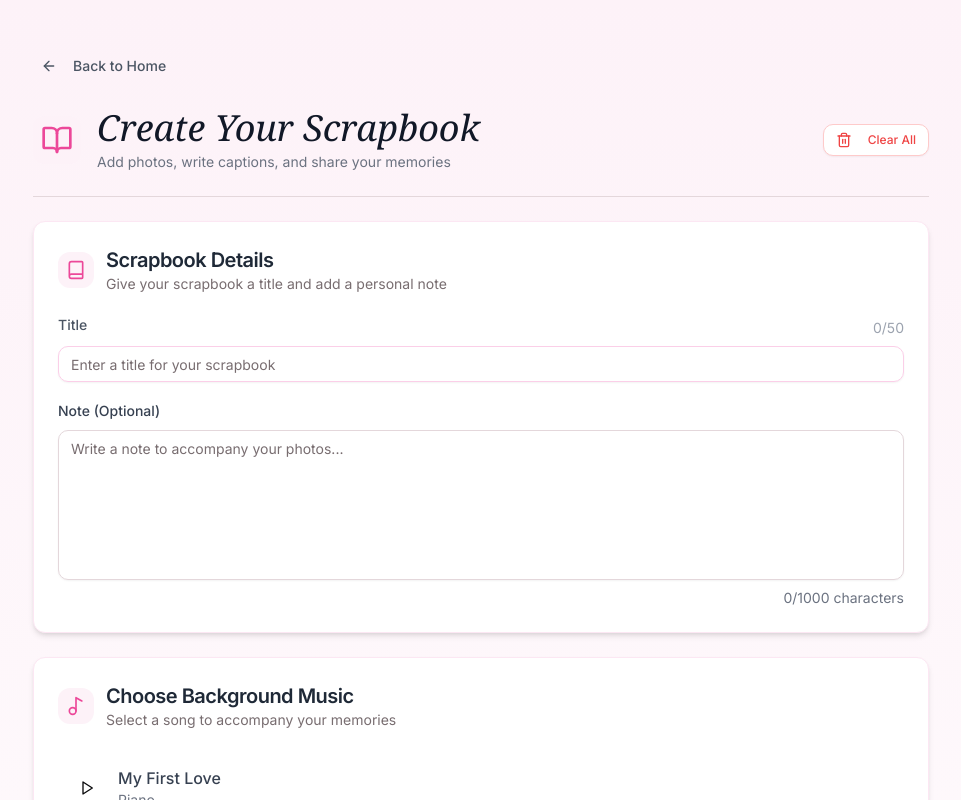
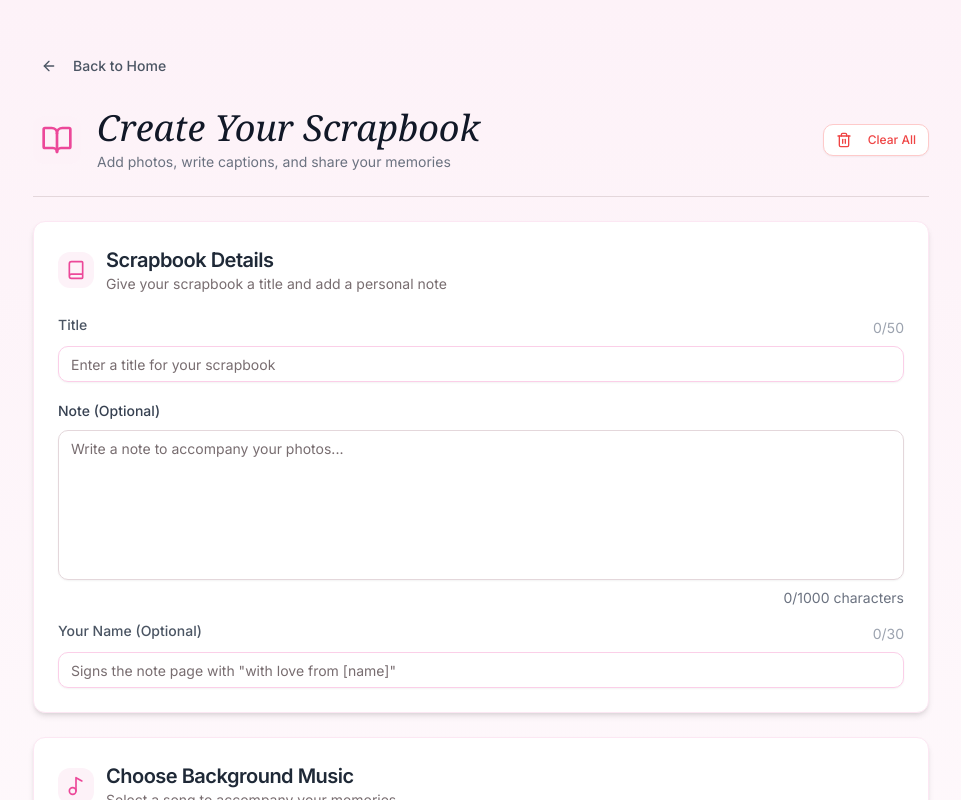
Before and after one commit to elijahmuraoka/couples-scrapbook, a Next.js app: page /create in a window 1280 px wide. Shown: the top 800 px of the page, without its empty margins (159-1120 px from the left). Built offline with nearby package versions, Linux system fonts and the light colour scheme.

Commit message:
feat: add sender name signature to note page
- New optional 'Your Name' input in scrapbook details
- Renders 'with love from [name]' at bottom of note page in book viewer
- Persisted to DB via sender_name column (needs migration)
- Shows in both preview and published scrapbook views

```diff
--- a/src/app/api/scrapbooks/route.ts
+++ b/src/app/api/scrapbooks/route.ts
@@ -18,6 +18,7 @@ export async function POST(req: Request) {
             .insert({
                 title: draft.title,
                 note: draft.note,
+                sender_name: draft.senderName,
                 code,
                 music_id: draft.selectedSongId,
                 is_published: true,
--- a/src/app/create/components/scrapbook-details.tsx
+++ b/src/app/create/components/scrapbook-details.tsx
@@ -17,15 +17,20 @@ interface ScrapbookDetailsProps {
     setTitle: (title: string) => void;
     note: string;
     setNote: (note: string) => void;
+    senderName: string;
+    setSenderName: (name: string) => void;
 }
 
 const MAX_TITLE_LENGTH = 50;
+const MAX_SENDER_NAME_LENGTH = 30;
 
 export function ScrapbookDetails({
     title,
     setTitle,
     note,
     setNote,
+    senderName,
+    setSenderName,
 }: ScrapbookDetailsProps) {
     const maxNoteLength = 1000; // Longer limit for the note
     const noteCharCount = note.length;
@@ -93,6 +98,29 @@ export function ScrapbookDetails({
                         {noteCharCount}/{maxNoteLength} characters
                     </div>
                 </div>
+
+                <div className="space-y-2">
+                    <div className="flex justify-between">
+                        <Label htmlFor="senderName" className="text-gray-600">
+                            Your Name (Optional)
+                        </Label>
+                        <span className="text-xs sm:text-sm text-gray-400">
+                            {senderName.length}/{MAX_SENDER_NAME_LENGTH}
+                        </span>
+                    </div>
+                    <Input
+                        id="senderName"
+                        value={senderName}
+                        onChange={(e) => {
+                            if (e.target.value.length <= MAX_SENDER_NAME_LENGTH) {
+                                setSenderName(e.target.value);
+                            }
+                        }}
+                        placeholder="Signs the note page with &quot;with love from [name]&quot;"
+                        className="w-full border-pink-200 focus-visible:ring-pink-500 text-xs sm:text-sm"
+                        maxLength={MAX_SENDER_NAME_LENGTH}
+                    />
+                </div>
             </CardContent>
         </Card>
     );
--- a/src/app/create/components/scrapbook-form.tsx
+++ b/src/app/create/components/scrapbook-form.tsx
@@ -114,6 +114,8 @@ export function ScrapbookForm() {
                     setTitle={(title) => updateDraft({ title })}
                     note={draft.note || ''}
                     setNote={(note) => updateDraft({ note })}
+                    senderName={draft.senderName || ''}
+                    setSenderName={(senderName) => updateDraft({ senderName })}
                 />
                 <MusicSelector
                     selectedSongId={draft.selectedSongId}
--- a/src/app/scrapbook/[code]/page.tsx
+++ b/src/app/scrapbook/[code]/page.tsx
@@ -25,6 +25,7 @@ async function fetchScrapbook(code: string): Promise<{
             code: data.code,
             title: data.title,
             note: data.note ?? undefined,
+            sender_name: data.sender_name ?? undefined,
             music_id: data.music_id ?? undefined,
             is_published: data.is_published,
             created_at: new Date(data.created_at),
--- a/src/components/book-viewer/index.tsx
+++ b/src/components/book-viewer/index.tsx
@@ -21,6 +21,7 @@ interface BookViewerProps {
 interface NormalizedBookData {
     title: string;
     note: string | null;
+    senderName: string | null;
     photos: Omit<Photo, 'id' | 'scrapbook_id' | 'created_at'>[];
 }
 
@@ -32,6 +33,7 @@ function normalizeBookData(
         return {
             title: data.title,
             note: data.note || null,
+            senderName: data.sender_name || null,
             photos: data.photos.map((photo) => ({
                 url: photo.url,
                 caption: photo.caption,
@@ -44,6 +46,7 @@ function normalizeBookData(
         return {
             title: data.title,
             note: data.note || null,
+            senderName: data.senderName || null,
             photos: data.previews.map((url, i) => ({
                 url,
                 caption: data.captions[i],
@@ -56,7 +59,7 @@ function normalizeBookData(
 }
 
 export function BookViewer({ data, showNavigation = true }: BookViewerProps) {
-    const { title, note, photos } = useMemo(() => normalizeBookData(data), [data]);
+    const { title, note, senderName, photos } = useMemo(() => normalizeBookData(data), [data]);
     const [currentPage, setCurrentPage] = useState(0);
     const [orientations, setOrientations] = useState<
         Array<'vertical' | 'horizontal'>
@@ -163,8 +166,13 @@ export function BookViewer({ data, showNavigation = true }: BookViewerProps) {
                             maxFontSize={22}
                         />
                     </div>
-                    {/* Heart decoration */}
-                    <div className="flex justify-center flex-shrink-0 mt-3">
+                    {/* Sender signature + heart */}
+                    <div className="flex flex-col items-center flex-shrink-0 mt-3 gap-1">
+                        {senderName && (
+                            <p className="font-handwriting text-xs md:text-sm text-pink-400/80 italic">
+                                with love from {senderName}
+                            </p>
+                        )}
                         <Heart className="md:w-8 md:h-8 w-6 h-6 text-pink-300 opacity-50" />
                     </div>
                 </div>
--- a/src/store/useScrapbookStore.ts
+++ b/src/store/useScrapbookStore.ts
@@ -10,6 +10,7 @@ interface ScrapbookStore {
 const initialState: ScrapbookDraft = {
     title: '',
     note: null,
+    senderName: null,
     selectedFiles: [],
     previews: [],
     captions: [],
--- a/src/types/scrapbook.ts
+++ b/src/types/scrapbook.ts
@@ -1,6 +1,7 @@
 export interface ScrapbookDraft {
     title: string;
     note: string | null;
+    senderName: string | null;
     selectedFiles: File[];
     previews: string[];
     captions: string[];
@@ -14,6 +15,7 @@ export interface Scrapbook {
     code: string; // Unique URL code
     title: string; // Required
     note?: string; // Optional
+    sender_name?: string; // Optional
     music_id?: string; // Optional
     is_published: boolean; // Defaults to false
     created_at: Date; // Auto-generated
--- a/src/types/supabase.ts
+++ b/src/types/supabase.ts
@@ -15,6 +15,7 @@ export interface Database {
           code: string
           title: string
           note: string | null
+          sender_name: string | null
           music_id: string | null
           is_published: boolean
           created_at: string
@@ -24,6 +25,7 @@ export interface Database {
           code: string
           title: string
           note?: string | null
+          sender_name?: string | null
           music_id?: string | null
           is_published?: boolean
           created_at?: string
@@ -33,6 +35,7 @@ export interface Database {
           code?: string
           title?: string
           note?: string | null
+          sender_name?: string | null
           music_id?: string | null
           is_published?: boolean
           created_at?: string
```
